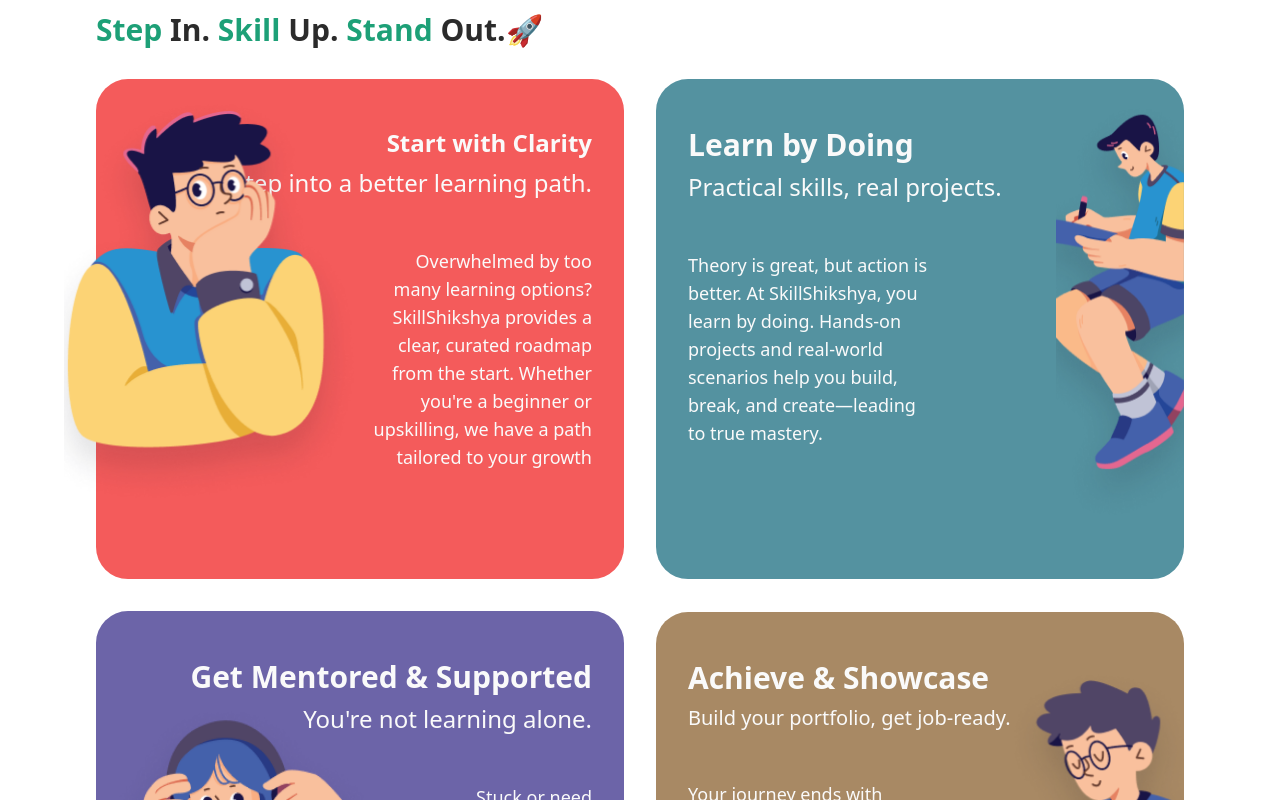
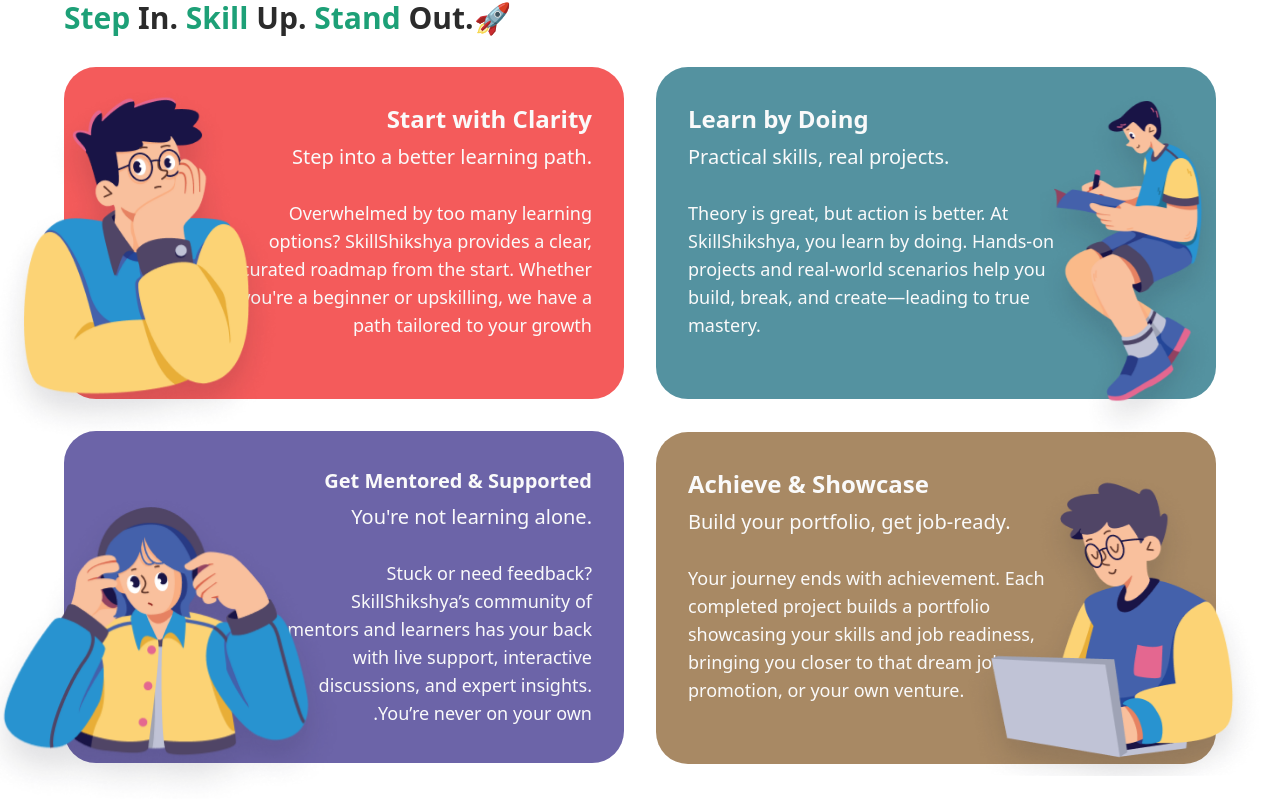
Before and after one commit to Avishekccc/vrit--intern-task, a React (Vite) app: page / in a window 1280 px wide. Shown: the part 900-1700 px from the top of the page. Built offline with nearby package versions, Linux system fonts and the light colour scheme.

Commit message:
made little responsive task2

```diff
--- a/src/components/task2/Task2.jsx
+++ b/src/components/task2/Task2.jsx
@@ -15,7 +15,7 @@
 
 const Task2 = () => {
   return (
-    <main className="min-h-screen  max-w-[90%] mx-auto my-8 space-y-8 py-5  xl:p-8 overflow-hidden ">
+    <main className="min-h-screen  max-w-[90%] mx-auto my-8 space-y-8 py-5 2xl:p-8  ">
       {/* heading */}
       <section className="space-y-2 md:space-y-4">
         <h2 className="text-[#414141] text-xl md:text-2xl font-semibold">
@@ -34,21 +34,21 @@
         <div className="lg:relative group">
           {/* lower layer card */}
           <div
-            className="w-full h-full bg-[url('/1innerbg.png')] bg-cover hidden lg:block lg:absolute  text-[#FAFAFA] pl-[13rem] pr-[2rem] xl:pl-[22rem] lg:py-5 xl:py-12  rounded-4xl opacity-0 group-hover:opacity-100 duration-1000 ease-in-out"
+            className="w-full h-full bg-[url('/1innerbg.png')] bg-cover hidden lg:block lg:absolute  text-[#FAFAFA] pl-[13rem] pr-[2rem] 2xl:pl-[22rem] lg:py-5 xl:py-7 2xl:py-12  rounded-4xl opacity-0 group-hover:opacity-100 duration-1000 ease-in-out"
             dir="rtl"
           >
-            <h1 className="text-lg xl:text-2xl font-bold  text-end">
+            <h1 className="text-lg xl:text-xl 2xl:text-2xl font-bold  text-end">
               Clarity unlocked—stickers, sips, and skills all in one go!
             </h1>
 
-            <div className=" absolute top-[8rem] left-[17rem] xl:top-[11.25rem] xl:left-[27.5rem]">
+            <div className=" absolute top-[8rem] left-[17rem] xl:top-40 xl:left-75 2xl:top-[11.25rem] 2xl:left-[27.5rem]">
               <img src={wowImage1} alt="wow image" />
             </div>
-            <div className=" absolute top-0 -left-0 xl:top-10 lg:left-20 ">
+            <div className=" absolute top-0 -left-0 xl:top-10 xl:left-12 2xl:top-10 2xl:left-0 lg:left-20 ">
               <img src={wowImage2} alt="wow image" />
             </div>
 
-            <div className=" h-[12rem] w-[14rem] xl:h-[18rem] xl:w-[20rem] absolute top-3 -left-9 xl:top-8 xl:-left-10  ">
+            <div className=" h-[12rem] w-[14rem] xl:h-[14rem] xl:w-[16rem] 2xl:h-[18rem] 2xl:w-[20rem] absolute top-3 -left-9 xl:top-11 xl:-left-8 2xl:top-8 2xl:-left-10  ">
               <img
                 src={innerImage1}
                 alt="Boy image"
@@ -61,37 +61,37 @@
               />
             </div>
             {/* Arrow buttons */}
-            <button className="text-[#1F2937] text-xl lg:p-5 xl:p-7  rounded-full inline-block absolute   lg:top-[6rem] lg:left-[24.5rem] xl:top-[9rem] xl:-left-2 shadow-xl shadow-gray-800 bg-amber-50">
+            <button className="text-[#1F2937] text-xl lg:p-5 xl:p-6 2xl:p-7  rounded-full inline-block absolute lg:top-[6rem] lg:left-[24.5rem] xl:top-32 xl:left-[31.3rem] 2xl:top-[9rem] 2xl:-left-2 shadow-xl shadow-gray-800 bg-amber-50">
               <FaArrowRightLong />
             </button>
-            <button className="text-[#1F2937] text-xl lg:p-5 xl:p-7  rounded-full inline-block absolute lg:top-[6rem] lg:-left-3 xl:top-[9rem] xl:left-[35.5rem]  shadow-xl shadow-gray-800 bg-amber-50">
+            <button className="text-[#1F2937] text-xl lg:p-5 xl:p-6 2xl:p-7  rounded-full inline-block absolute lg:top-[6rem] lg:-left-3 xl:top-32 xl:-left-2 2xl:top-[9rem] 2xl:left-[35.5rem]  shadow-xl shadow-gray-800 bg-amber-50">
               <FaArrowLeftLong />
             </button>
           </div>
 
           {/* upper layer card */}
           <div
-            className="w-full h-full xl:absolute bg-[#F45B5B] text-[#FAFAFA]  pr-6 py-8 space-y-6 md:pr-8 md:py-12 lg:py-6 xl:py-12 md:space-y-12 lg:space-y-5 xl:space-y-12 rounded-4xl card-Bounce transform group-hover:-translate-x-[900px] group-hover:opacity-0 duration-1000 ease-in-out z-20 "
+            className="w-full h-full 2xl:absolute bg-[#F45B5B] text-[#FAFAFA]  pr-6 py-8 space-y-6 md:pr-8 md:py-12 lg:py-6 xl:py-9 2xl:py-12 md:space-y-12 lg:space-y-5 xl:space-y-7  2xl:space-y-12 rounded-4xl card-Bounce transform group-hover:-translate-x-[900px] group-hover:opacity-0 duration-1000 ease-in-out z-20"
             dir="rtl"
           >
             {/* illustration */}
-            <div className="h-[15rem] w-auto absolute top-9 -left-7 md:h-[26rem] md:top-12 md:-left-12 lg:h-[16rem] lg:top-7 lg:-left-7 xl:h-[25rem] xl:top-5 xl:-left-[3.75rem] image-Bounce ">
+            <div className="h-[15rem] w-auto absolute top-9 -left-7 md:h-[26rem] md:top-12 md:-left-12 lg:h-[16rem] lg:top-7 lg:-left-7 xl:h-[22rem] xl:top-5 xl:-left-17 2xl:h-[25rem] 2xl:top-5 2xl:-left-[3.75rem] image-Bounce ">
               <img
                 src={boyImage1}
                 alt="Boy image"
-                className="h-full w-full object-cover"
+                className="h-full w-full object-cover "
               />
             </div>
             <div className="space-y-2">
               <h1 className="text-xl md:text-4xl  lg:text-2xl font-bold">
                 Start with Clarity
               </h1>
-              <h2 className="text-sm md:text-2xl lg:text-xl xl:text-2xl ">
+              <h2 className="text-sm md:text-2xl lg:text-xl 2xl:text-2xl ">
                 .Step into a better learning path
               </h2>
             </div>
 
-            <p className="text-xs ml-[9rem] md:text-2xl lg:text-sm xl:text-lg md:pl-[9rem] lg:ml-[6rem] lg:pl-[3rem] xl:ml-[15rem]  xl:pl-[2rem]  inline-block ">
+            <p className="text-xs ml-[9rem] md:text-2xl lg:text-sm xl:text-lg 2xl:text-lg md:pl-[9rem] lg:ml-[6rem] lg:pl-[3rem] xl:ml-[8rem] 2xl:ml-[0rem]  2xl:pl-[2rem]  inline-block ">
               Overwhelmed by too many learning options? SkillShikshya provides a
               clear, curated roadmap from the start. Whether you're a beginner
               or upskilling, we have a path tailored to your growth
@@ -102,12 +102,12 @@
         {/* grid-2 wrapper */}
         <div className="lg:relative group">
           {/* lower layer card */}
-          <div className="w-full h-full bg-[url('/2innerbgblue.png')] bg-cover xl:bg-cover hidden lg:block lg:absolute  text-[#FAFAFA]  pl-13 pr-[10.5rem] xl:pr-[15rem] lg:py-5 xl:py-12 rounded-4xl opacity-0 group-hover:opacity-100 duration-1000 ease-in-out">
-            <h1 className="text-start lg:text-lg xl:text-2xl font-bold ">
+          <div className="w-full h-full bg-[url('/2innerbgblue.png')] bg-cover hidden lg:block lg:absolute  text-[#FAFAFA]  pl-13 pr-[10.5rem] xl:pr-[17rem] 2xl:pr-[15rem] lg:py-5 xl:py-7 2xl:py-12 rounded-4xl opacity-0 group-hover:opacity-100 duration-1000 ease-in-out">
+            <h1 className="text-start lg:text-lg xl:text-xl 2xl:text-2xl font-bold ">
               Focused faces—learning mode: ON!
             </h1>
 
-            <div className=" h-[12rem] w-[19rem] xl:h-[19rem] xl:w-[28rem] absolute top-13 left-[6.8rem] xl:top-14 xl:left-[9rem] z-10 ">
+            <div className=" h-[12rem] w-[19rem] xl:h-[16rem] xl:w-[23rem] 2xl:h-[19rem] 2xl:w-[28rem] absolute top-13 left-[6.8rem] 2xl:top-14 2xl:left-[9rem] z-10 ">
               <img
                 src={innerImage2}
                 alt="Boy image"
@@ -115,18 +115,18 @@
               />
             </div>
             {/* Arrow buttons */}
-            <button className="text-[#1F2937] text-xl lg:p-5 xl:p-7  rounded-full inline-block absolute lg:top-[6rem] lg:-left-3 xl:top-[9rem] xl:left-[35.5rem] shadow-xl shadow-gray-800 bg-amber-50 ">
+            <button className="text-[#1F2937] text-xl lg:p-5 xl:p-6 2xl:p-7  rounded-full inline-block absolute lg:top-[6rem] lg:-left-3  xl:top-32 xl:left-[31.3rem] 2xl:top-[9rem] 2xl:left-[35.5rem] shadow-xl shadow-gray-800 bg-amber-50 ">
               <FaArrowRightLong />
             </button>
-            <div className="text-[#1F2937] text-xl lg:p-5 xl:p-7  rounded-full inline-block absolute lg:top-[6rem] lg:left-[24.5rem] xl:top-[9rem] xl:-left-2 shadow-xl shadow-gray-800 bg-amber-50">
+            <div className="text-[#1F2937] text-xl lg:p-5 xl:p-6 2xl:p-7  rounded-full inline-block absolute lg:top-[6rem] lg:left-[24.5rem] xl:top-32 xl:-left-2 2xl:top-[9rem] 2xl:-left-2 shadow-xl shadow-gray-800 bg-amber-50">
               <FaArrowLeftLong />
             </div>
           </div>
 
           {/*upper layer card  */}
-          <div className="  w-full h-full lg:absolute bg-[#5492A0] text-[#FAFAFA]  pl-6 py-8 space-y-6 md:pl-8 md:py-12 lg:py-6 xl:py-12 md:space-y-12 lg:space-y-5 xl:space-y-12  rounded-4xl  card-Bounce group-hover:-translate-x-[1500px] group-hover:opacity-0 duration-1000 z-20 ">
+          <div className="  w-full h-full lg:absolute bg-[#5492A0] text-[#FAFAFA]  pl-6 py-8 space-y-6 md:pl-8 md:py-12 lg:py-6 xl:py-9 2xl:py-12 md:space-y-12 lg:space-y-5 xl:space-y-7 2xl:space-y-12  rounded-4xl  card-Bounce group-hover:-translate-x-[1500px] group-hover:opacity-0 duration-1000 z-20">
             {/* illustration */}
-            <div className="h-[16rem] w-auto  absolute top-6 left-[15rem] md:h-[27rem] md:top-5 md:left-[29rem] lg:left-75 lg:top-10 lg:h-[17rem] xl:h-[26rem] xl:top-6 xl:left-[25rem] image-Bounce ">
+            <div className="h-[16rem] w-auto  absolute top-6 left-[15rem] md:h-[27rem] md:top-5 md:left-[29rem] lg:left-75 lg:top-10 lg:h-[17rem] xl:h-[22rem] xl:top-6 xl:left-[24rem] 2xl:h-[26rem] 2xl:top-6 2xl:left-[25rem] image-Bounce ">
               <img
                 src={boyImage2}
                 alt="Boy image"
@@ -135,15 +135,15 @@
             </div>
             {/* text */}
             <div className=" space-y-2 ">
-              <h1 className="text-xl md:text-4xl lg:text-2xl xl:text-3xl font-bold">
+              <h1 className="text-xl md:text-4xl lg:text-2xl 2xl:text-3xl font-bold">
                 Learn by Doing
               </h1>
-              <h2 className="text-sm md:text-2xl lg:text-xl xl:text-2xl">
+              <h2 className="text-sm md:text-2xl lg:text-xl 2xl:text-2xl">
                 Practical skills, real projects.
               </h2>
             </div>
 
-            <p className=" text-xs mr-[8rem] md:text-2xl lg:text-sm xl:text-lg md:mr-[14rem] md:pr-[2rem] lg:mr-[6rem] lg:pl-[0rem] xl:mr-[14rem]  inline-block ">
+            <p className=" text-xs mr-[8rem] md:text-2xl lg:text-sm xl:text-lg 2xl:text-lg md:mr-[14rem] md:pr-[2rem] lg:mr-[6rem] xl:mr-[7rem] 2xl:mr-[14rem]  inline-block ">
               Theory is great, but action is better. At SkillShikshya, you learn
               by doing. Hands-on projects and real-world scenarios help you
               build, break, and create—leading to true mastery.
@@ -154,11 +154,11 @@
         {/* grid-3 */}
 
         <div
-          className=" bg-[#6C64A8] text-[#FAFAFA]  pr-6 py-8 space-y-6 md:pr-8 md:py-12 lg:py-6 xl:py-12 md:space-y-12 lg:space-y-6 xl:space-y-12 relative rounded-4xl  card-Bounce"
+          className=" bg-[#6C64A8] text-[#FAFAFA]  pr-6 py-8 space-y-6 md:pr-8 md:py-12 lg:py-6 xl:py-9 2xl:py-12 md:space-y-12 lg:space-y-6  xl:space-y-7 2xl:space-y-12 relative rounded-4xl  card-Bounce"
           dir="rtl"
         >
           {/* illustration */}
-          <div className="h-[12rem] w-auto  absolute top-22 -left-9 md:h-[22.5rem] md:top-20 md:-left-28 lg:h-[16rem] lg:top-[3rem] lg:-left-22 xl:h-[21rem] xl:top-[6rem] xl:-left-17 image-Bounce">
+          <div className="h-[12rem] w-auto  absolute top-22 -left-9 md:h-[22.5rem] md:top-20 md:-left-28 lg:h-[16rem] lg:top-[3rem] lg:-left-22 xl:h-[19rem] xl:top-16 xl:-left-23 2xl:h-[21rem] 2xl:top-[6rem] 2xl:-left-17 image-Bounce">
             <img
               src={girlImage3}
               alt="Boy image"
@@ -166,14 +166,14 @@
             />
           </div>
           <div className=" space-y-2">
-            <h1 className="text-xl md:text-4xl xl:text-3xl lg:text-xl font-bold">
+            <h1 className="text-xl md:text-4xl 2xl:text-3xl lg:text-xl font-bold">
               Get Mentored & Supported
             </h1>
-            <h2 className="text-sm md:text-2xl lg:text-xl xl:text-2xl">
+            <h2 className="text-sm md:text-2xl lg:text-xl 2xl:text-2xl">
               .You're not learning alone
             </h2>
           </div>
-          <p className="text-xs ml-[9.5rem] pl-1 md:text-2xl lg:text-sm xl:text-lg md:ml-[15rem] lg:ml-[10rem] xl:ml-[18rem]   inline-block">
+          <p className="text-xs ml-[9.5rem] pl-1 md:text-2xl lg:text-sm xl:text-lg  2xl:text-lg md:ml-[15rem] lg:ml-[10rem] xl:ml-[13.1rem] 2xl:ml-[18rem] inline-block">
             Stuck or need feedback? SkillShikshya’s community of mentors and
             learners has your back with live support, interactive discussions,
             and expert insights. You’re never on your own.
@@ -181,25 +181,25 @@
         </div>
 
         {/* grid-4 */}
-        <div className=" bg-[#A88964]  text-[#FAFAFA]  pl-6 py-8 space-y-6 md:pl-8 md:py-12 lg:py-7 xl:py-12  md:space-y-12 lg:space-y-5 xl:space-y-12 relative rounded-4xl">
+        <div className=" bg-[#A88964]  text-[#FAFAFA]  pl-6 py-8 space-y-6 md:pl-8 md:py-12 lg:py-7 xl:py-9 2xl:py-12  md:space-y-12 lg:space-y-5 xl:space-y-7  2xl:space-y-12 relative rounded-4xl ">
           {/* illustration */}
-          <div className="h-[13rem] w-auto absolute top-[3rem] left-[14rem] md:h-[23rem]  md:top-[3rem] md:left-[25rem] lg:h-[14rem]  lg:top-13 lg:left-[17rem] xl:h-[22rem]  xl:top-14 xl:left-[22rem] image-Bounce ">
+          <div className="h-[13rem] w-auto absolute top-[3rem] left-[14rem] md:h-[23rem]  md:top-[3rem] md:left-[25rem] lg:h-[14rem]  lg:top-13 lg:left-[17rem] xl:h-[19rem] xl:top-10 xl:left-88 2xl:h-[22rem]  2xl:top-14 2xl:left-[22rem] image-Bounce ">
             <img
               src={boyImage4}
               alt="Boy image"
-              className="h-full w-full object-cover"
+              className="h-full w-full object-cover overflow-visible"
             />
           </div>
           <div className="space-y-2">
-            <h1 className="text-xl md:text-4xl xl:text-3xl lg:text-2xl font-bold">
+            <h1 className="text-xl md:text-4xl 2xl:text-3xl lg:text-2xl font-bold">
               Achieve & Showcase
             </h1>
-            <h2 className="text-sm md:text-2xl lg:text-xl xl:text-2x">
+            <h2 className="text-sm md:text-2xl lg:text-xl 2xl:text-2x">
               Build your portfolio, get job-ready.
             </h2>
           </div>
 
-          <p className="text-xs mr-[8rem] md:text-2xl md:mr-[6rem] lg:text-sm xl:text-lg md:pr-[6rem] lg:pr-[0rem] xl:pr-[6rem] lg:mr-[8rem] xl:mr-[11rem] inline-block">
+          <p className="text-xs mr-[8rem] md:text-2xl md:mr-[6rem] lg:text-sm xl:text-lg  2xl:text-lg md:pr-[6rem] lg:pr-[0rem] 2xl:pr-[6rem] lg:mr-[8rem] xl:mr-[10rem] 2xl:mr-[11rem] inline-block">
             Your journey ends with achievement. Each completed project builds a
             portfolio showcasing your skills and job readiness, bringing you
             closer to that dream job, promotion, or your own venture.
```
